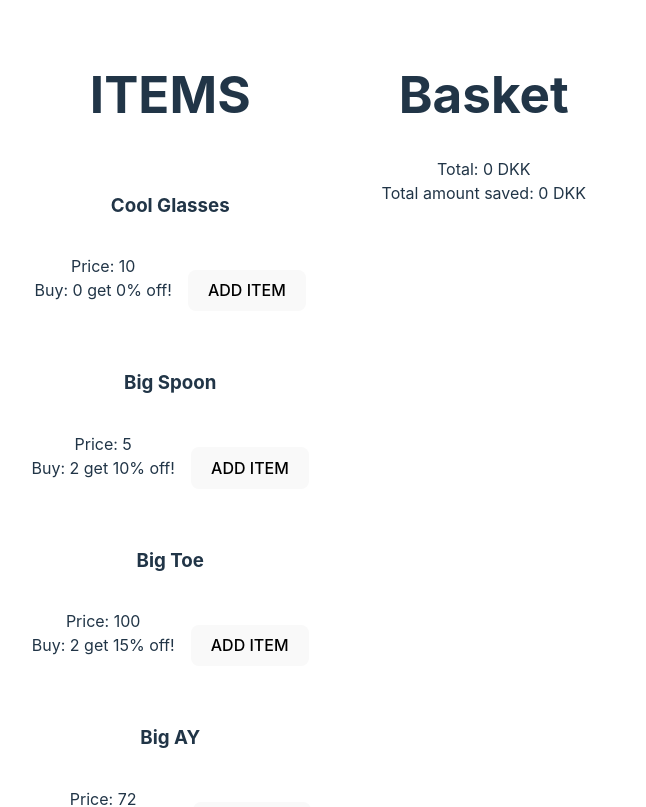
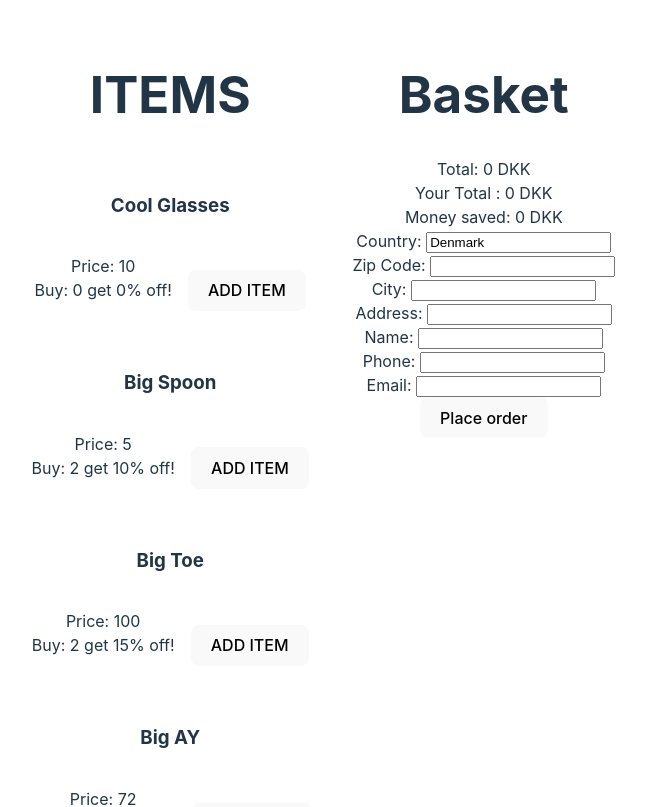
Before and after one commit to GoodGithubAccount/BIGREPO, a React (Vite) app in the folder frontend/: page / in a window 1280 px wide. Shown: the top 807 px of the page, without its empty margins (313-959 px from the left). Built offline with nearby package versions, Linux system fonts and the light colour scheme.

Commit message:
Add setRebate and forms
Forms with orderDetails and validation

```diff
--- a/frontend/src/BasketView.tsx
+++ b/frontend/src/BasketView.tsx
@@ -1,4 +1,4 @@
-import React, {useContext} from 'react';
+import React, {useContext, useState, type FormEvent} from 'react';
 import {BasketContext} from './ShoppingHandler';
 
 export const GetItemBasket = () => {
@@ -6,37 +6,37 @@ export const GetItemBasket = () => {
 
 	const [totalPrice, setTotal] = React.useState(0);
 
+	const [totalRebate, setRebate] = React.useState(0);
+
+	async function handleSubmit(e: FormEvent) {
+		e.preventDefault();
+		const form = e.target as HTMLFormElement;
+		const formElements = form.elements as typeof form.elements & {
+			country: HTMLInputElement;
+			zipCode: HTMLInputElement;
+			city: HTMLInputElement;
+			address: HTMLInputElement;
+			name: HTMLInputElement;
+			phone: HTMLInputElement;
+			email: HTMLInputElement;
+		};
+		const country = encodeURIComponent(formElements.country.value);
+		const zipCode = encodeURIComponent(formElements.zipCode.value);
+		const city = encodeURIComponent(formElements.city.value);
+		const address = encodeURIComponent(formElements.address.value);
+		const name = encodeURIComponent(formElements.name.value);
+		const phone = encodeURIComponent(formElements.phone.value);
+		const email = encodeURIComponent(formElements.email.value);
+	}
+
 	React.useEffect(() => {
 		setTotal(
 			basket.reduce((acc, item) => acc + (item.itemData.price * item.amount), 0),
 		);
+		setRebate(
+			basket.reduce((acc, item) => acc + findTotal(item), 0),
+		);
 	}, [basket]);
-
-	function calculateTotalPrice(totalPrice: number): {price: number, savedAmount: number} {
-		let price = totalPrice;
-		let discount = 1;
-		let savedAmount = 0;
-		basket.forEach(item => {
-			if (item.amount >= 3) {
-				// apply 5% discount for each item that qualifies
-				discount *= 0.95 ** Math.floor(item.amount / 3);
-				// display message for the item
-				item.discountMessage = "You have received your 5% discount";
-			} else {
-				// display message for the item
-				item.discountMessage = `Buy ${3 - (item.amount % 3)} more to receive a 5% discount on this item`;
-			}
-		});
-		if (price > 300) {
-			savedAmount += price * 0.1; // calculate saved amount
-			discount *= 0.9; // apply 10% discount
-		}
-		price *= discount;
-		return {price, savedAmount}; // return both price and saved amount as an object
-	}
-
-
-	const {price, savedAmount} = calculateTotalPrice(totalPrice); // destructure price and savedAmount from the object returned by calculateTotalPrice()
 
 	return (
 		<div>
@@ -58,8 +58,97 @@ export const GetItemBasket = () => {
 					}}>Remove</button>
 				</div>
 			))}
-			<div>Total: {price} DKK</div>
-			<div>Total amount saved: {savedAmount} DKK</div> {/* display saved amount */}
+			<div>
+				Total: {totalPrice} DKK
+				<br />Your Total : {toFixedIfNecessary(totalRebate, 2)} DKK
+				<br />Money saved: {toFixedIfNecessary(totalPrice - totalRebate, 2)} DKK</div>
+
+			<form action='orderDetails'>
+				<label>Country: <input name='country' value='Denmark' readOnly /></label>
+				<br />
+				<label htmlFor='zipCode'>Zip Code: </label>
+				<input id='zipCode' name='zipCode' onBlur={handleZipCodeBlur} />
+				<br />
+				<label htmlFor='city'>City: </label>
+				<input id='city' name='city' readOnly />
+				<br />
+				<label>Address: <input name='address' /></label>
+				<br />
+				<label>Name: <input name='name' /></label>
+				<br />
+				<label htmlFor='phone'>Phone: </label>
+				<input id='phone' name='phone' />
+				<br />
+				<label htmlFor='email'>Email: </label>
+				<input id='email' name='email' />
+				<br />
+				<button onClick={() => {
+					const emailInput = document.getElementById('email') as HTMLInputElement;
+					const phoneInput = document.getElementsByName('phone')[0] as HTMLInputElement;
+					checkForm(emailInput, phoneInput);
+				}}> Place order </button>
+			</form>
 		</div>
 	);
+};
+
+// Function finds rebate if any and calculates new total with rebate
+function findTotal(item: any) {
+	let total;
+	// Calculate total price with rebate
+	if (item.amount >= item.itemData.rebateQuantity) {
+		total = item.itemData.price * item.amount * (1 - (item.itemData.rebatePercent / 100));
+	} else {
+		total = item.itemData.price * item.amount;
+	}
+
+	return total;
 }
+
+// To get two decimals when showing values from: https://stackoverflow.com/questions/32229667/have-max-2-decimal-places
+function toFixedIfNecessary(value: any, dp: number) {
+	return Number(parseFloat(value).toFixed(dp));
+}
+
+// Help from good friend Chattersbot
+function handleZipCodeBlur(event: React.FocusEvent<HTMLInputElement>) {
+	const zipCodeInput = event.target;
+	const cityInput = document.getElementById('city') as HTMLInputElement;
+
+	// Make a request to the postnumre API endpoint with the entered zip code
+	fetch(`https://api.dataforsyningen.dk/postnumre/${zipCodeInput.value}`)
+		.then(async response => {
+			if (!response.ok) {
+				throw new Error('Network response was not ok');
+			}
+
+			return response.json();
+		})
+		.then(data => {
+			console.log('Valid ZIP code');
+			console.log('City:', data.navn);
+			cityInput.value = data.navn;
+		})
+		.catch(error => {
+			console.log('Invalid ZIP code');
+			console.error(error);
+			cityInput.value = 'Please enter valid zipcode';
+		});
+}
+
+function checkForm(emailInput: HTMLInputElement, phoneInput: HTMLInputElement) {
+	const isPhoneValid = /^\d{8}$/.test(phoneInput.value);
+	const isEmailValid = /^[^\s@]+@[^\s@]+\.[^\s@]+$/.test(emailInput.value);
+
+	if (isPhoneValid) {
+		phoneInput.setCustomValidity('');
+	} else {
+		phoneInput.setCustomValidity('Please enter a valid phone number');
+	}
+
+	if (isEmailValid) {
+		emailInput.setCustomValidity('');
+	} else {
+		emailInput.setCustomValidity('Please enter a valid email');
+	}
+}
```
